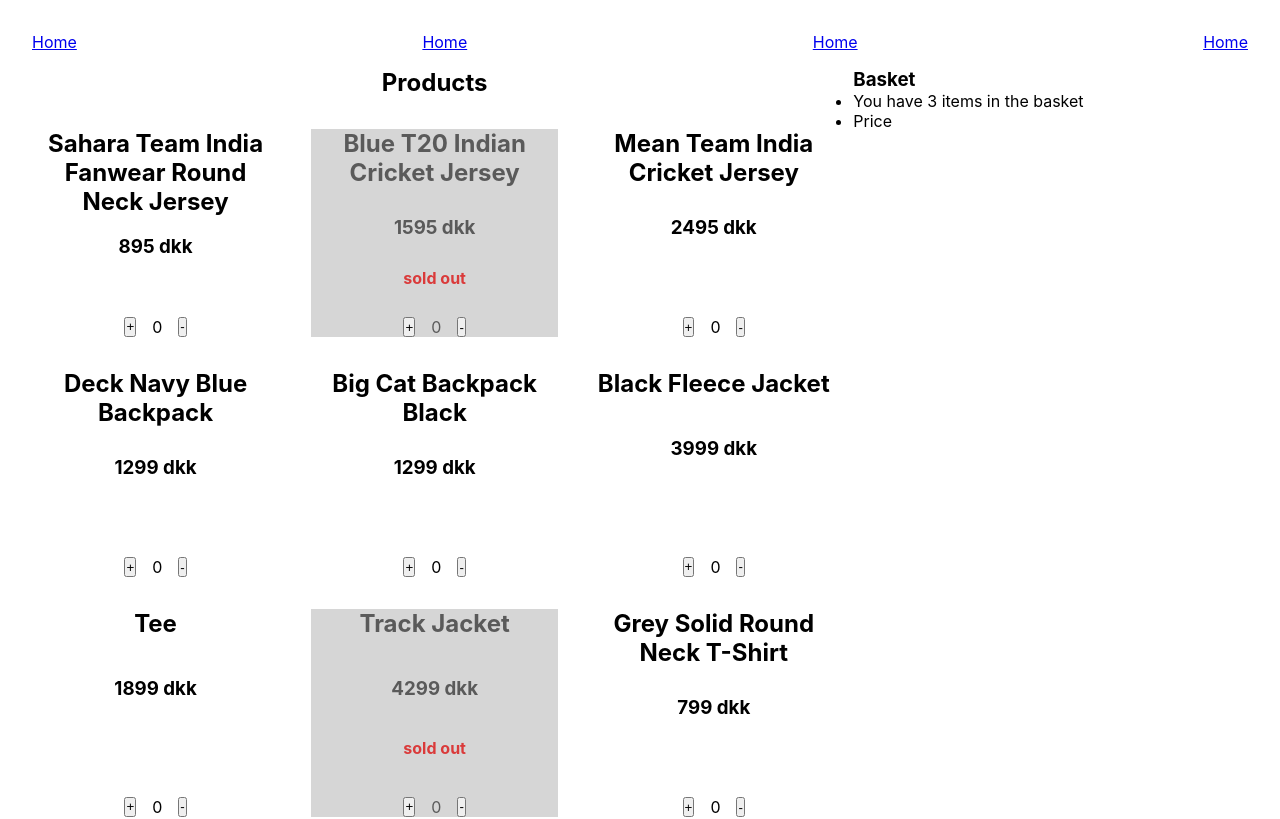
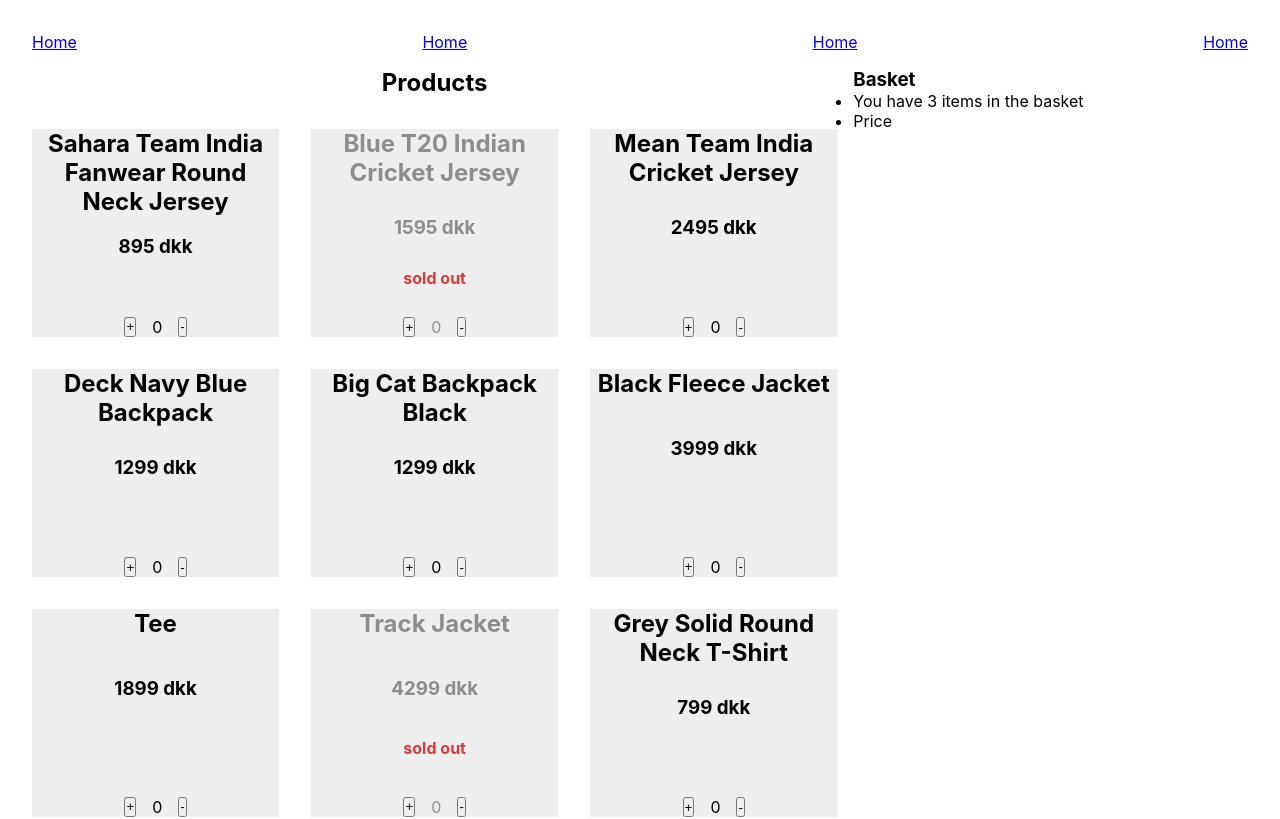
Before and after one commit to filepeno/react-in-class, a React (Create React App) app: page / in a window 1280 px wide. Shown: the top 819 px of the page. Built offline with nearby package versions, Linux system fonts and the light colour scheme.

Commit message:
adjusted product color

```diff
--- a/src/App.css
+++ b/src/App.css
@@ -29,11 +29,11 @@
   justify-content: space-between;
   align-items: center;
   text-align: center;
+  background-color: rgb(238, 238, 238);
 }
 
 .Product.soldout {
-  background-color: rgb(214, 214, 214);
-  color: rgb(90, 90, 90);
+  color: rgb(141, 141, 141);
 }
 
 .SoldOutTag {
```
